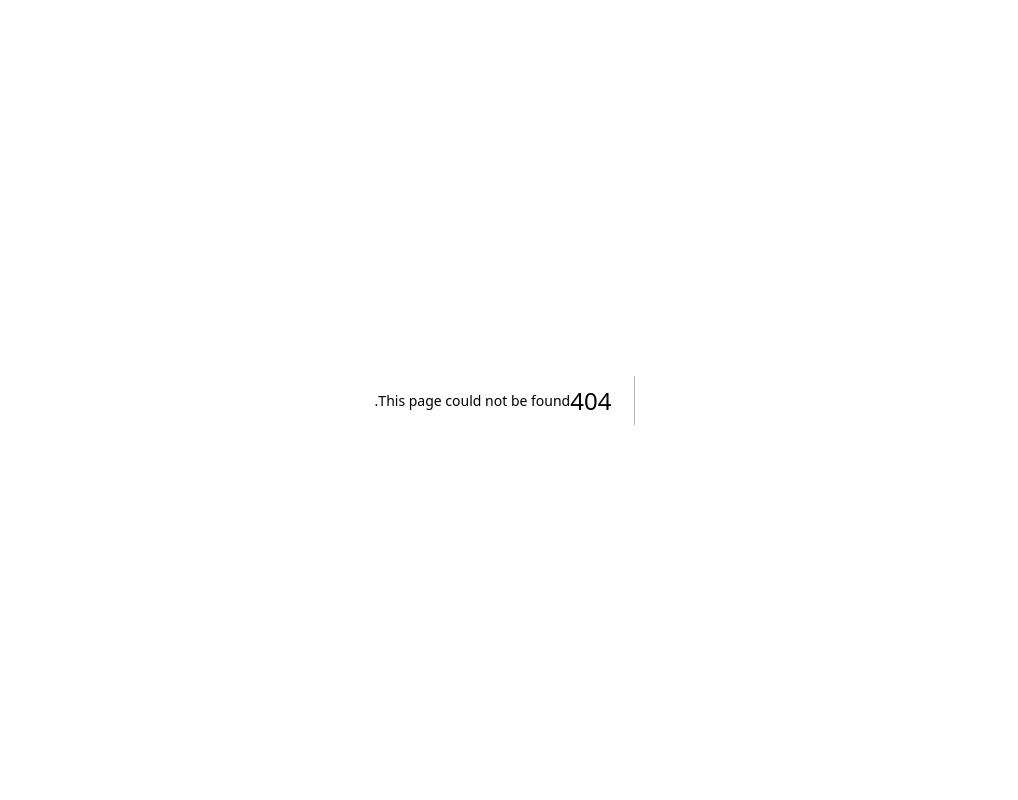
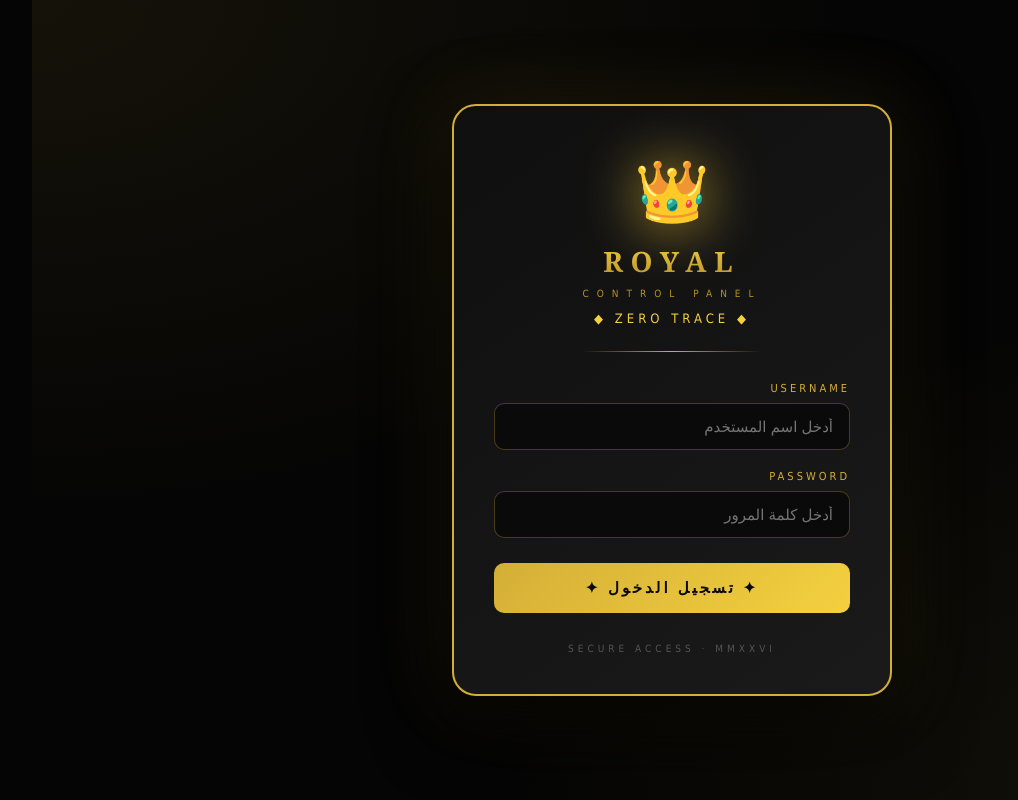
Before and after one commit to zerotrace182/panel-zero, a Next.js app: page /login in a window 1280 px wide. Before the commit this address had no page. Shown: the whole page, without its empty margins (167-1185 px from the left). Built offline with nearby package versions, Linux system fonts and the light colour scheme.

Commit message:
Add login page with authentication functionality

```diff
--- /dev/null
+++ b/app/login/page.tsx
@@ -0,0 +1,177 @@
+'use client'
+
+import { useState } from 'react'
+import { useRouter } from 'next/navigation'
+
+export default function LoginPage() {
+  const router = useRouter()
+  const [username, setUsername] = useState('')
+  const [password, setPassword] = useState('')
+  const [error, setError] = useState('')
+  const [loading, setLoading] = useState(false)
+
+  async function handleLogin(e: React.FormEvent) {
+    e.preventDefault()
+    setError('')
+    setLoading(true)
+
+    try {
+      const res = await fetch('/api/auth/login', {
+        method: 'POST',
+        headers: { 'Content-Type': 'application/json' },
+        body: JSON.stringify({ username, password }),
+      })
+
+      const data = await res.json()
+
+      if (data.success) {
+        localStorage.setItem('panel_auth', 'true')
+        localStorage.setItem('panel_user', data.username)
+        router.push('/dashboard')
+      } else {
+        setError(data.message || 'بيانات الدخول غير صحيحة')
+      }
+    } catch (err) {
+      setError('خطأ في الاتصال بالسيرفر')
+    } finally {
+      setLoading(false)
+    }
+  }
+
+  return (
+    <main className="royal-bg" style={{
+      minHeight: '100vh',
+      display: 'flex',
+      justifyContent: 'center',
+      alignItems: 'center',
+      padding: '20px'
+    }}>
+      <div style={{
+        maxWidth: '440px',
+        width: '100%',
+        background: 'linear-gradient(145deg, #0f0f0f, #1a1a1a)',
+        border: '2px solid #d4af37',
+        borderRadius: '24px',
+        padding: '50px 40px 40px',
+        position: 'relative',
+        boxShadow: '0 25px 80px rgba(0,0,0,0.9), 0 0 80px rgba(212,175,55,0.15)'
+      }}>
+        <div style={{
+          textAlign: 'center',
+          fontSize: '60px',
+          marginBottom: '15px',
+          filter: 'drop-shadow(0 0 30px rgba(212,175,55,1))'
+        }}>👑</div>
+
+        <h1 style={{
+          fontFamily: 'Georgia, serif',
+          fontWeight: 900,
+          textAlign: 'center',
+          fontSize: '28px',
+          letterSpacing: '8px',
+          background: 'linear-gradient(180deg, #f4d03f, #d4af37, #b8941f)',
+          WebkitBackgroundClip: 'text',
+          WebkitTextFillColor: 'transparent',
+          marginBottom: '8px'
+        }}>ROYAL</h1>
+
+        <p style={{
+          textAlign: 'center',
+          color: '#b8941f',
+          fontSize: '10px',
+          letterSpacing: '8px',
+          marginBottom: '5px'
+        }}>CONTROL PANEL</p>
+
+        <p style={{
+          textAlign: 'center',
+          color: '#f4d03f',
+          fontSize: '13px',
+          letterSpacing: '4px',
+          marginTop: '12px',
+          marginBottom: '25px'
+        }}>◆ ZERO TRACE ◆</p>
+
+        <div style={{
+          width: '180px',
+          height: '1px',
+          background: 'linear-gradient(90deg, transparent, #d4af37, transparent)',
+          margin: '0 auto 30px'
+        }} />
+
+        {error && (
+          <div style={{
+            background: 'rgba(229,115,115,0.15)',
+            border: '1px solid rgba(229,115,115,0.5)',
+            color: '#ef5350',
+            padding: '12px',
+            borderRadius: '10px',
+            textAlign: 'center',
+            marginBottom: '20px',
+            fontSize: '13px'
+          }}>✦ {error} ✦</div>
+        )}
+
+        <form onSubmit={handleLogin}>
+          <label style={{
+            display: 'block',
+            color: '#d4af37',
+            fontSize: '11px',
+            marginBottom: '8px',
+            letterSpacing: '3px'
+          }}>USERNAME</label>
+          <input
+            type="text"
+            value={username}
+            onChange={(e) => setUsername(e.target.value)}
+            placeholder="أدخل اسم المستخدم"
+            required
+            className="input"
+            style={{ marginBottom: '20px' }}
+          />
+
+          <label style={{
+            display: 'block',
+            color: '#d4af37',
+            fontSize: '11px',
+            marginBottom: '8px',
+            letterSpacing: '3px'
+          }}>PASSWORD</label>
+          <input
+            type="password"
+            value={password}
+            onChange={(e) => setPassword(e.target.value)}
+            placeholder="أدخل كلمة المرور"
+            required
+            className="input"
+            style={{ marginBottom: '25px' }}
+          />
+
+          <button
+            type="submit"
+            disabled={loading}
+            className="btn-gold"
+            style={{
+              width: '100%',
+              padding: '16px',
+              fontSize: '15px',
+              letterSpacing: '3px',
+              opacity: loading ? 0.6 : 1,
+              cursor: loading ? 'wait' : 'pointer'
+            }}
+          >
+            {loading ? '... جاري الدخول' : '✦ تسجيل الدخول ✦'}
+          </button>
+        </form>
+
+        <p style={{
+          textAlign: 'center',
+          color: '#555',
+          fontSize: '10px',
+          marginTop: '30px',
+          letterSpacing: '4px'
+        }}>SECURE ACCESS · MMXXVI</p>
+      </div>
+    </main>
+  )
+}
```
